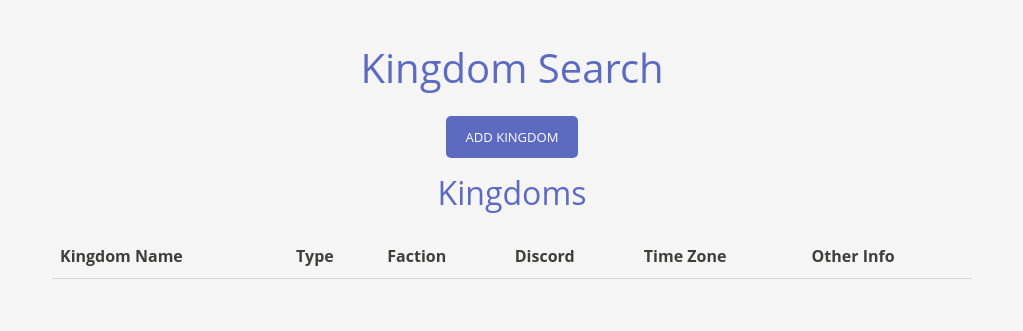
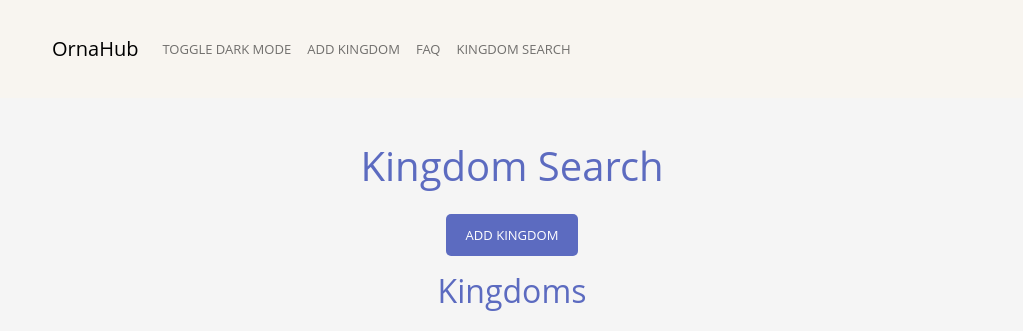
Before and after one commit to Lloir/orna-hub, a website: page public/kingdom-search.html in a window 1280 px wide. Shown: the top 331 px of the page, without its empty margins (128-1151 px from the left). Drawn offline with nearby package versions, Linux system fonts and the light colour scheme; no server answers.

Commit message:
Update the HTML for kingdom-search

```diff
--- a/public/kingdom-search.html
+++ b/public/kingdom-search.html
@@ -9,6 +9,30 @@
     <link rel="stylesheet" type="text/css" href="styles.css">
 </head>
 <body>
+
+<nav class="navbar navbar-expand-lg navbar-light bg-light">
+    <div class="container">
+        <a href="index.html" class="navbar-brand">OrnaHub</a>
+        <button class="navbar-toggler" type="button" data-bs-toggle="collapse" data-bs-target="#navbarNav" aria-controls="navbarNav" aria-expanded="false" aria-label="Toggle navigation">
+            <span class="navbar-toggler-icon"></span>
+        </button>
+        <div class="collapse navbar-collapse" id="navbarNav">
+            <ul class="navbar-nav ml-auto">
+                <li class="nav-item">
+                    <a href="javascript:void(0)" id="theme-toggle" class="nav-link">Toggle Dark Mode</a>
+                </li>
+                <li class="nav-item">
+                    <!-- Trigger Modal -->
+                    <a href="#" class="nav-link" data-bs-toggle="modal" data-bs-target="#add-kingdom-modal">Add Kingdom</a>
+                </li>
+                <li class="nav-item">
+                    <a href="faq.html" class="nav-link">FAQ</a>
+                <li class="nav-item">
+                    <a href="kingdom-search.html" class="nav-link">Kingdom Search</a>
+            </ul>
+        </div>
+    </div>
+</nav>
 
 <main class="container mt-4">
     <h1 class="text-center mb-4">Kingdom Search</h1>
```
